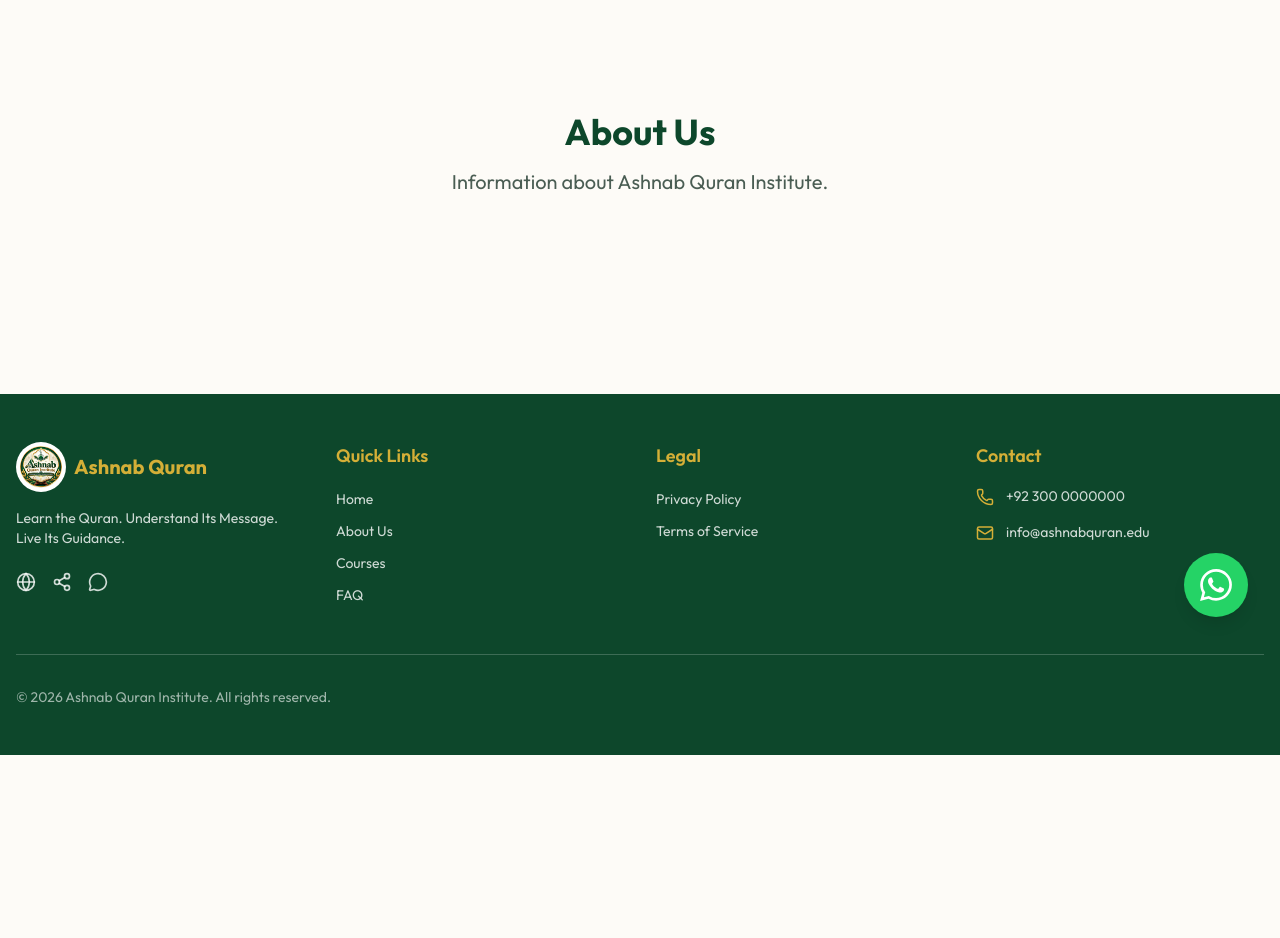
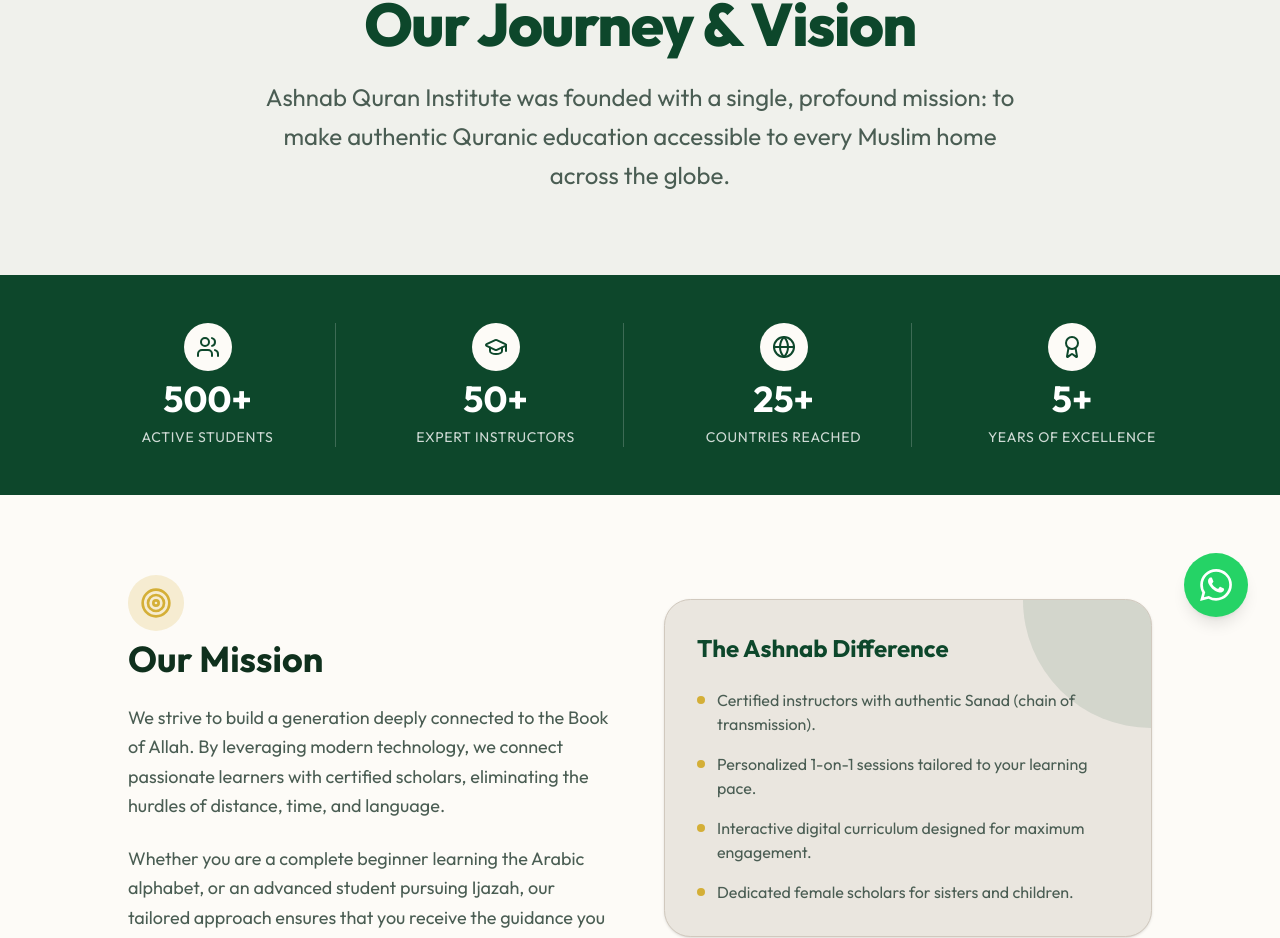
Before and after one commit to Humnaa-Nadeem/Ashnab, a Next.js app: page /en/about in a window 1280 px wide. Shown: the part 151-1089 px from the top of the page. Before the commit the page ends 906 px from the top, so only its background shows below. Built offline with nearby package versions, Linux system fonts and the light colour scheme.

Commit message:
build about page

```diff
--- a/src/app/[locale]/about/page.tsx
+++ b/src/app/[locale]/about/page.tsx
@@ -1,8 +1,164 @@
+import { Card, CardContent } from '@/components/ui/card';
+import { BookOpen, Globe, Users, Award, Heart, ShieldCheck, Target, GraduationCap } from 'lucide-react';
+import { Link } from '@/i18n/routing';
+import { buttonVariants } from '@/components/ui/button';
+import Image from 'next/image';
+
 export default function AboutPage() {
+  const stats = [
+    { label: "Active Students", value: "500+", icon: <Users className="w-6 h-6 text-primary" /> },
+    { label: "Expert Instructors", value: "50+", icon: <GraduationCap className="w-6 h-6 text-primary" /> },
+    { label: "Countries Reached", value: "25+", icon: <Globe className="w-6 h-6 text-primary" /> },
+    { label: "Years of Excellence", value: "5+", icon: <Award className="w-6 h-6 text-primary" /> },
+  ];
+
+  const values = [
+    {
+      title: "Authentic Knowledge",
+      description: "We ensure all our teachings are deeply rooted in authentic Islamic tradition, passing down knowledge exactly as it was revealed.",
+      icon: <BookOpen className="w-8 h-8 text-secondary" />
+    },
+    {
+      title: "Global Accessibility",
+      description: "Breaking geographical barriers to bring high-quality Quranic education directly to your home, regardless of where you live.",
+      icon: <Globe className="w-8 h-8 text-secondary" />
+    },
+    {
+      title: "Compassionate Teaching",
+      description: "Our instructors are trained not just in knowledge, but in empathy and patience, ensuring a welcoming environment for every student.",
+      icon: <Heart className="w-8 h-8 text-secondary" />
+    },
+    {
+      title: "Uncompromising Quality",
+      description: "From our curriculum design to our platform technology, we maintain the highest standards of excellence in everything we do.",
+      icon: <ShieldCheck className="w-8 h-8 text-secondary" />
+    }
+  ];
+
   return (
-    <div className="container mx-auto px-4 py-20 text-center min-h-[60vh] flex flex-col justify-center">
-      <h1 className="text-4xl font-bold text-primary mb-4">About Us</h1>
-      <p className="text-xl text-muted-foreground">Information about Ashnab Quran Institute.</p>
-    </div>
+    <main className="flex-1 bg-background">
+      {/* Hero Section */}
+      <section className="bg-primary/5 py-20 px-4">
+        <div className="container mx-auto max-w-5xl text-center space-y-6">
+          <h1 className="text-4xl md:text-6xl font-extrabold text-primary tracking-tight">
+            Our Journey & Vision
+          </h1>
+          <p className="text-xl md:text-2xl text-muted-foreground leading-relaxed max-w-3xl mx-auto">
+            Ashnab Quran Institute was founded with a single, profound mission: to make authentic Quranic education accessible to every Muslim home across the globe.
+          </p>
+        </div>
+      </section>
+
+      {/* Stats Section */}
+      <section className="py-12 bg-primary text-primary-foreground">
+        <div className="container mx-auto px-4 max-w-6xl">
+          <div className="grid grid-cols-2 md:grid-cols-4 gap-8 divide-x divide-primary-foreground/20">
+            {stats.map((stat, idx) => (
+              <div key={idx} className="flex flex-col items-center text-center space-y-2">
+                <div className="p-3 bg-background rounded-full mb-2">
+                  {stat.icon}
+                </div>
+                <span className="text-4xl font-bold">{stat.value}</span>
+                <span className="text-sm uppercase tracking-wider text-primary-foreground/80">{stat.label}</span>
+              </div>
+            ))}
+          </div>
+        </div>
+      </section>
+
+      {/* Mission & Vision Section */}
+      <section className="py-20 px-4">
+        <div className="container mx-auto max-w-5xl">
+          <div className="grid md:grid-cols-2 gap-12 items-center">
+            <div className="space-y-6">
+              <div className="inline-flex items-center justify-center p-3 bg-secondary/20 rounded-full mb-2">
+                <Target className="w-8 h-8 text-secondary" />
+              </div>
+              <h2 className="text-3xl md:text-4xl font-bold text-foreground">Our Mission</h2>
+              <p className="text-lg text-muted-foreground leading-relaxed">
+                We strive to build a generation deeply connected to the Book of Allah. By leveraging modern technology, we connect passionate learners with certified scholars, eliminating the hurdles of distance, time, and language.
+              </p>
+              <p className="text-lg text-muted-foreground leading-relaxed">
+                Whether you are a complete beginner learning the Arabic alphabet, or an advanced student pursuing Ijazah, our tailored approach ensures that you receive the guidance you need.
+              </p>
+            </div>
+
+            <div className="bg-muted rounded-3xl p-8 border shadow-sm relative overflow-hidden">
+              <div className="absolute top-0 right-0 w-32 h-32 bg-primary/10 rounded-bl-full z-0"></div>
+              <div className="relative z-10 space-y-6">
+                <h3 className="text-2xl font-bold text-primary">The Ashnab Difference</h3>
+                <ul className="space-y-4">
+                  <li className="flex items-start">
+                    <div className="w-2 h-2 rounded-full bg-secondary mt-2 mr-3 flex-shrink-0"></div>
+                    <span className="text-muted-foreground">Certified instructors with authentic Sanad (chain of transmission).</span>
+                  </li>
+                  <li className="flex items-start">
+                    <div className="w-2 h-2 rounded-full bg-secondary mt-2 mr-3 flex-shrink-0"></div>
+                    <span className="text-muted-foreground">Personalized 1-on-1 sessions tailored to your learning pace.</span>
+                  </li>
+                  <li className="flex items-start">
+                    <div className="w-2 h-2 rounded-full bg-secondary mt-2 mr-3 flex-shrink-0"></div>
+                    <span className="text-muted-foreground">Interactive digital curriculum designed for maximum engagement.</span>
+                  </li>
+                  <li className="flex items-start">
+                    <div className="w-2 h-2 rounded-full bg-secondary mt-2 mr-3 flex-shrink-0"></div>
+                    <span className="text-muted-foreground">Dedicated female scholars for sisters and children.</span>
+                  </li>
+                </ul>
+              </div>
+            </div>
+          </div>
+        </div>
+      </section>
+
+      {/* Core Values */}
+      <section className="py-20 px-4 bg-muted/30">
+        <div className="container mx-auto max-w-6xl">
+          <div className="text-center mb-16">
+            <h2 className="text-3xl font-bold text-primary mb-4">Our Core Values</h2>
+            <div className="h-1 w-20 bg-secondary mx-auto rounded-full"></div>
+            <p className="text-muted-foreground mt-6 max-w-2xl mx-auto text-lg">
+              These principles guide everything we do, from selecting our teachers to designing our courses.
+            </p>
+          </div>
+
+          <div className="grid md:grid-cols-2 lg:grid-cols-4 gap-8">
+            {values.map((value, idx) => (
+              <Card key={idx} className="border-0 shadow-md bg-background hover:shadow-lg transition-shadow">
+                <CardContent className="p-8 text-center space-y-4">
+                  <div className="flex justify-center mb-4">
+                    <div className="p-4 bg-secondary/10 rounded-full">
+                      {value.icon}
+                    </div>
+                  </div>
+                  <h3 className="text-xl font-bold text-foreground">{value.title}</h3>
+                  <p className="text-muted-foreground leading-relaxed">
+                    {value.description}
+                  </p>
+                </CardContent>
+              </Card>
+            ))}
+          </div>
+        </div>
+      </section>
+
+      {/* CTA */}
+      <section className="py-20 px-4">
+        <div className="container mx-auto max-w-4xl text-center">
+          <h2 className="text-3xl md:text-4xl font-bold text-foreground mb-6">Become part of our growing family.</h2>
+          <p className="text-xl text-muted-foreground mb-10 max-w-2xl mx-auto">
+            Join hundreds of students who are successfully learning and memorizing the Quran with us every day.
+          </p>
+          <div className="flex flex-col sm:flex-row gap-4 justify-center">
+            <Link href="/courses" className={buttonVariants({ size: 'lg', className: 'h-14 px-8 text-lg rounded-full' })}>
+              Start Learning Today
+            </Link>
+            <Link href="/contact" className={buttonVariants({ variant: 'outline', size: 'lg', className: 'h-14 px-8 text-lg rounded-full' })}>
+              Contact Our Team
+            </Link>
+          </div>
+        </div>
+      </section>
+    </main>
   );
 }
```
